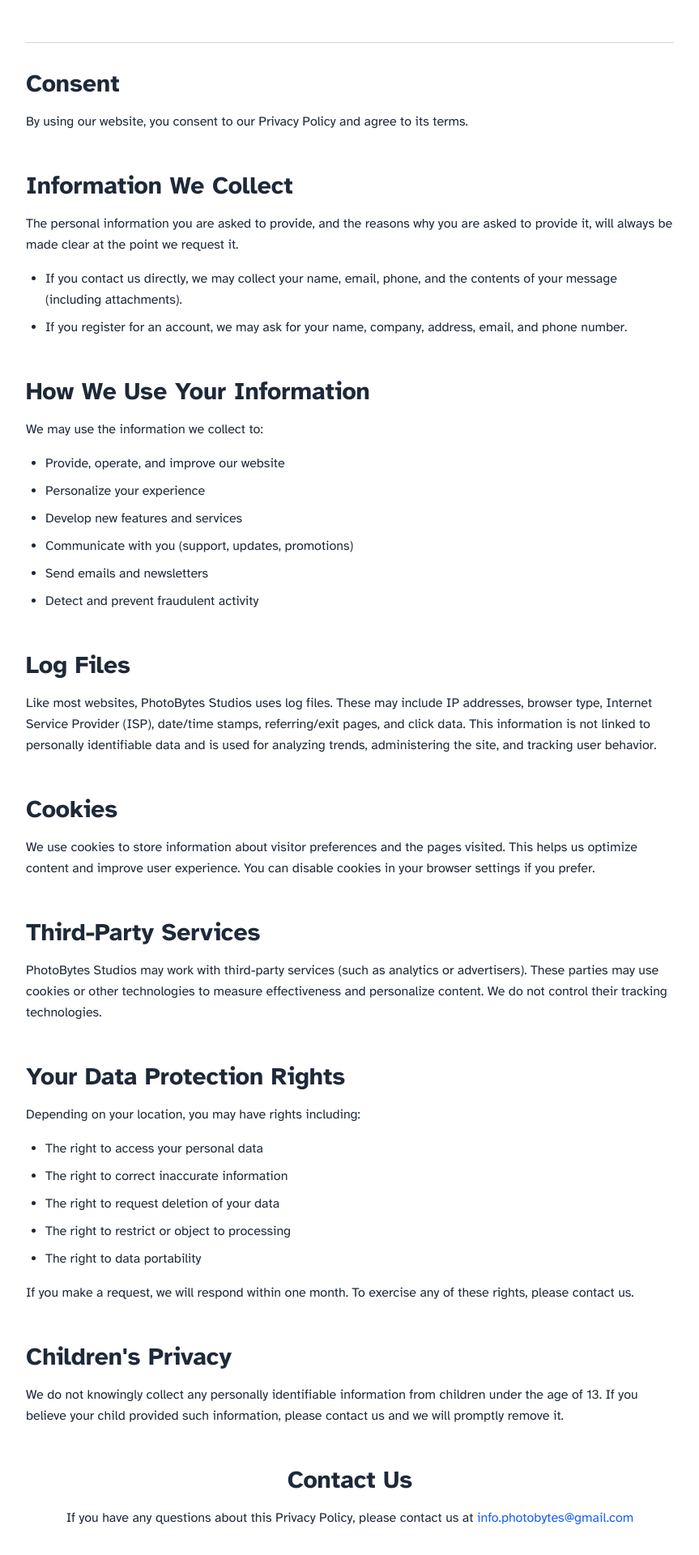
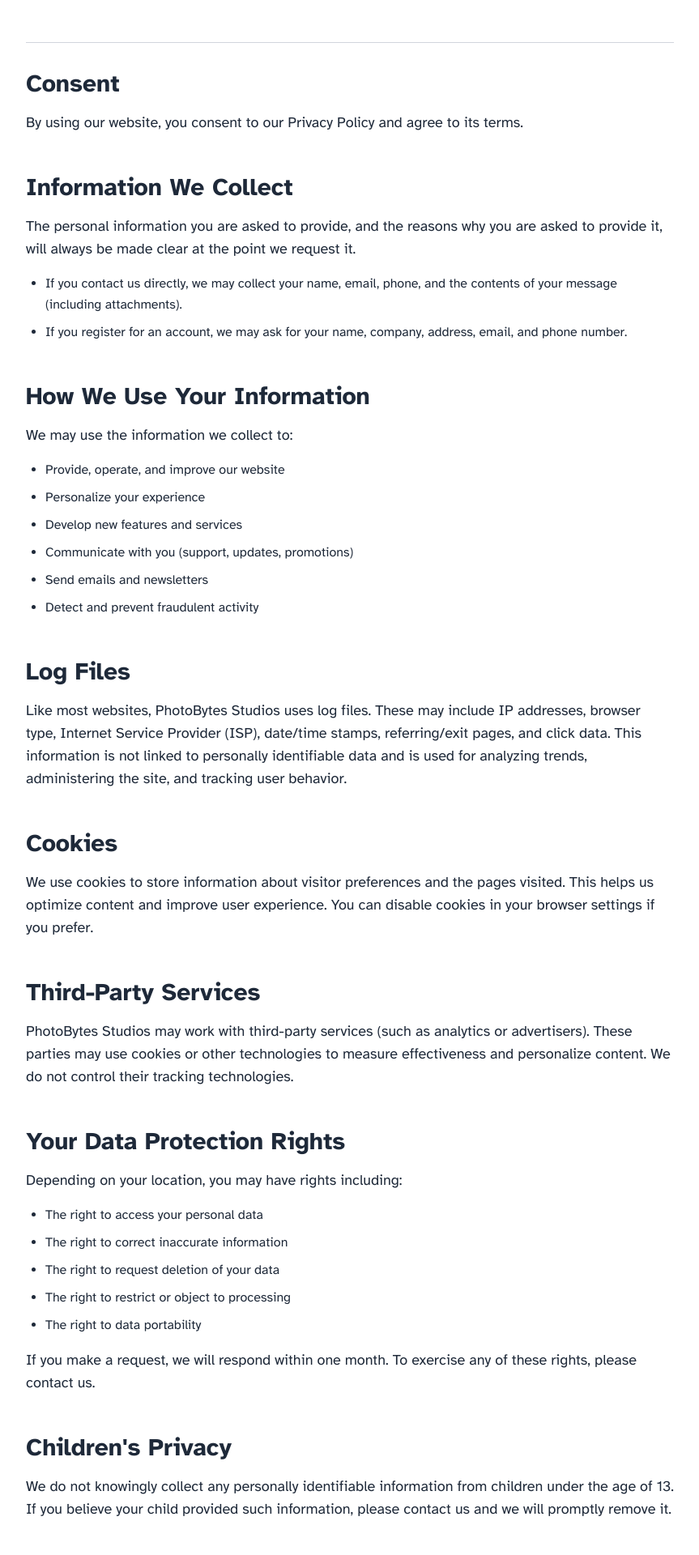
Before and after one commit to titan3755/photobytes-blog, a Next.js app: page /privacy in a window 1280 px wide. Shown: the part 480-2400 px from the top of the page at 81% size, without its empty margins (208-1071 px from the left). Built offline with nearby package versions, Linux system fonts and the light colour scheme.

Commit message:
further mods to privacy policy

```diff
--- a/app/privacy/page.tsx
+++ b/app/privacy/page.tsx
@@ -46,7 +46,7 @@
 
         <section className="mb-12">
           <h2 className="text-3xl font-bold mb-4">Consent</h2>
-          <p>
+          <p className="text-lg">
             By using our website, you consent to our Privacy Policy and agree to
             its terms.
           </p>
@@ -54,7 +54,7 @@
 
         <section className="mb-12">
           <h2 className="text-3xl font-bold mb-4">Information We Collect</h2>
-          <p>
+          <p className="text-lg">
             The personal information you are asked to provide, and the reasons
             why you are asked to provide it, will always be made clear at the
             point we request it.
@@ -73,7 +73,7 @@
 
         <section className="mb-12">
           <h2 className="text-3xl font-bold mb-4">How We Use Your Information</h2>
-          <p>We may use the information we collect to:</p>
+          <p className="text-lg">We may use the information we collect to:</p>
           <ul className="list-disc ml-6 mt-4 space-y-2">
             <li>Provide, operate, and improve our website</li>
             <li>Personalize your experience</li>
@@ -86,7 +86,7 @@
 
         <section className="mb-12">
           <h2 className="text-3xl font-bold mb-4">Log Files</h2>
-          <p>
+          <p className="text-lg">
             Like most websites, PhotoBytes Studios uses log files. These may
             include IP addresses, browser type, Internet Service Provider (ISP),
             date/time stamps, referring/exit pages, and click data. This
@@ -99,7 +99,7 @@
 
         <section className="mb-12">
           <h2 className="text-3xl font-bold mb-4">Cookies</h2>
-          <p>
+          <p className="text-lg">
             We use cookies to store information about visitor preferences and
             the pages visited. This helps us optimize content and improve user
             experience. You can disable cookies in your browser settings if you
@@ -109,7 +109,7 @@
 
         <section className="mb-12">
           <h2 className="text-3xl font-bold mb-4">Third-Party Services</h2>
-          <p>
+          <p className="text-lg">
             PhotoBytes Studios may work with third-party services (such as
             analytics or advertisers). These parties may use cookies or other
             technologies to measure effectiveness and personalize content. We do
@@ -121,7 +121,7 @@
           <h2 className="text-3xl font-bold mb-4">
             Your Data Protection Rights
           </h2>
-          <p>Depending on your location, you may have rights including:</p>
+          <p className="text-lg">Depending on your location, you may have rights including:</p>
           <ul className="list-disc ml-6 mt-4 space-y-2">
             <li>The right to access your personal data</li>
             <li>The right to correct inaccurate information</li>
@@ -129,7 +129,7 @@
             <li>The right to restrict or object to processing</li>
             <li>The right to data portability</li>
           </ul>
-          <p className="mt-4">
+          <p className="mt-4 text-lg">
             If you make a request, we will respond within one month. To exercise
             any of these rights, please contact us.
           </p>
@@ -137,7 +137,7 @@
 
         <section className="mb-12">
           <h2 className="text-3xl font-bold mb-4">Children's Privacy</h2>
-          <p>
+          <p className="text-lg">
             We do not knowingly collect any personally identifiable information
             from children under the age of 13. If you believe your child
             provided such information, please contact us and we will promptly
@@ -147,7 +147,7 @@
 
         <section className="mb-12 text-center">
           <h2 className="text-3xl font-bold mb-4">Contact Us</h2>
-          <p>
+          <p className="text-lg">
             If you have any questions about this Privacy Policy, please contact
             us at{' '}
             <a
```
